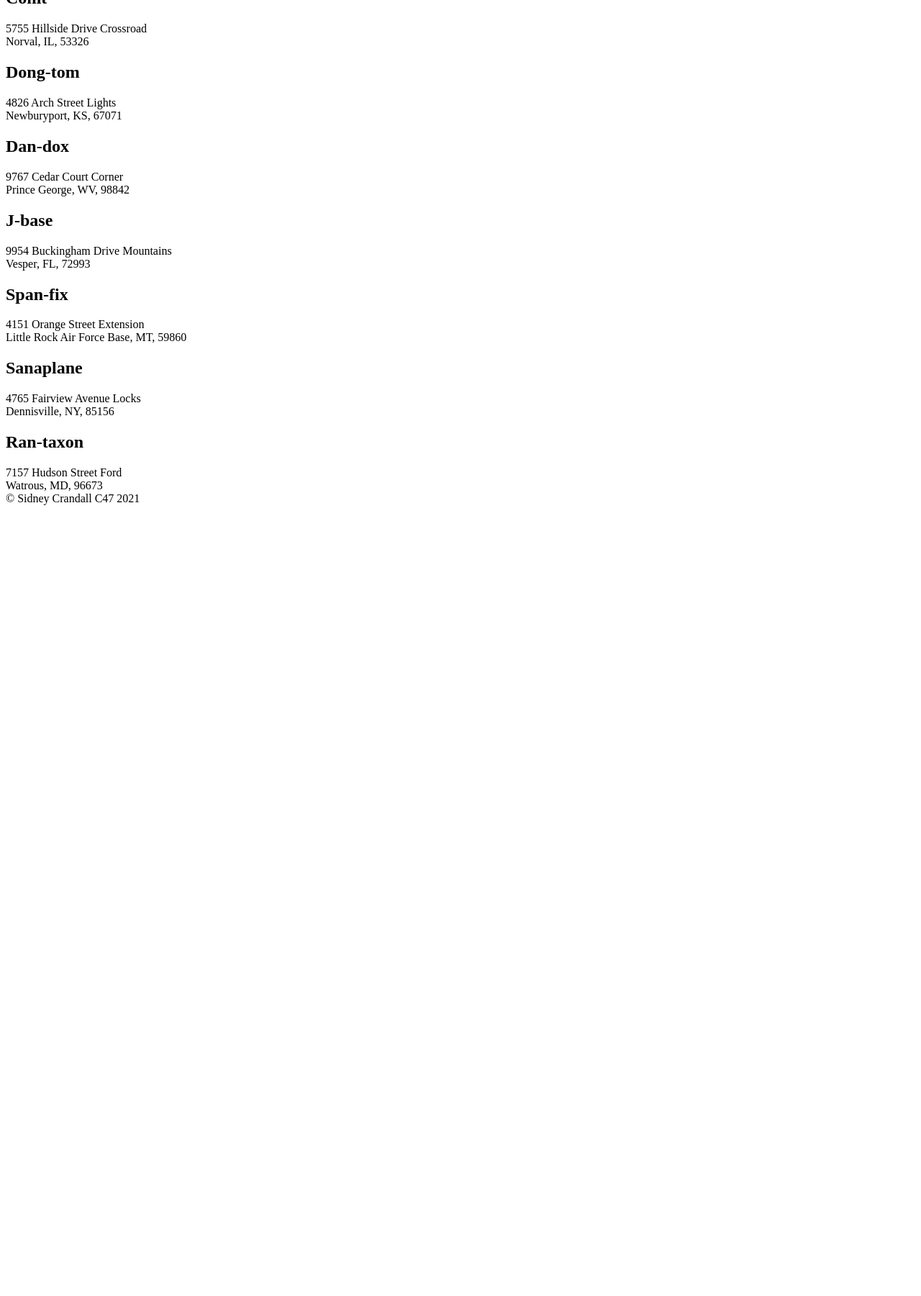
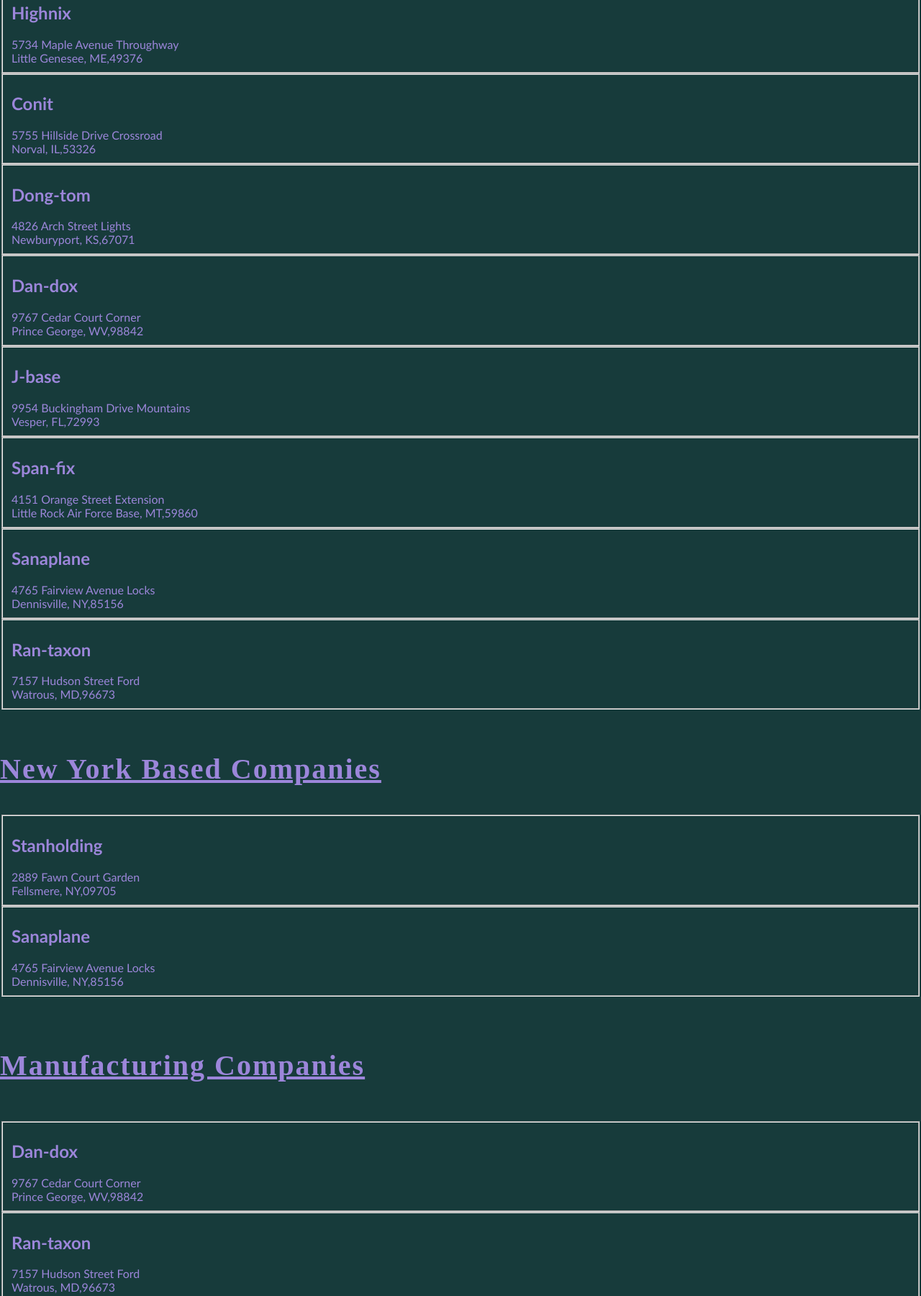
Before and after one commit to SidneyCrandall/Dotard-Simbleton, a plain HTML site: page index.html in a window 1280 px wide. Shown: the part 391-2192 px from the top of the page at 72% size. Before the commit the page ends 1101 px from the top, so only its background shows below. Drawn offline with Linux system fonts and the light colour scheme.

Commit message:
New York, agents, and manufactors rendered

```diff
--- a/index.html
+++ b/index.html
@@ -1,20 +1,43 @@
 <!DOCTYPE html>
 <html lang="en">
+
 <head>
     <meta charset="UTF-8">
     <meta http-equiv="X-UA-Compatible" content="IE=edge">
     <meta name="viewport" content="width=device-width, initial-scale=1.0">
     <title>Dotard and Simbleton</title>
+    <link rel="stylesheet" href="styles/main.css">
 </head>
+
 <body>
 
     <div class="businessSection">
         <section id="businessList">
-            <h1>Dotard & Simbleton</h1>
         </section>
     </div>
+
+    <br>
+
+    <div class="businessList--newYork">
+        <!-- New York businesses go here --->
+    </div>
+
+    <br>
+
+    <div class="businessList--manufacturing">
+        <!-- Manufacturing businesses go here --->
+    </div>
+
+    <br>
+
+    <div class="agents">
+        <!-- Agents placed here --->
+    </div>
+
+    <br>
 
     <footer>&copy; Sidney Crandall C47 2021</footer>
     <script type="module" src="scripts/main.js"></script>
 </body>
+
 </html>
--- a/scripts/Business.js
+++ b/scripts/Business.js
@@ -1,9 +1,21 @@
 export const nameBusiness = (businessObject) => {
     return `
-        <section class="company">
+        <div class="company">
+        <fieldset>
             <h2 class="companyName">${businessObject.companyName}</h2>
-            <div class="companyAddress"> ${businessObject.addressFullStreet}</div>
-            <div class="companyAddress"> ${businessObject.addressCity}, ${businessObject.addressStateCode}, ${businessObject.addressZipCode}</div>
-        </section>
-    `
+            <div class="companyAddress">${businessObject.addressFullStreet}</div>
+            <div class="companyAddress">${businessObject.addressCity}, ${businessObject.addressStateCode},${businessObject.addressZipCode} </div>
+            </fieldset>
+            </div>
+            `
 }
+export const agentNames = (businessObject) => {
+    return `
+        <div class="company">
+        <fieldset>
+            <h2 class="agentName">${businessObject.agentName}</h2>
+            <div class="companyAddress">${businessObject.company}, ${businessObject.phoneNumber} </div>
+            </fieldset>
+            </div>
+            `
+}
--- a/scripts/BusinessData.js
+++ b/scripts/BusinessData.js
@@ -1,5 +1,4 @@
-const businesses = [
-    {
+const businesses = [{
         purchasingAgent: { nameLast: "Kirlin", nameFirst: "Kristy" },
         phoneWork: "089.129.2290 x9400",
         orders: [7826.96, 8323.11, 5756.28, 6308.42, 5622.28],
@@ -112,5 +111,31 @@ const businesses = [
 ];
 
 export const getBusiness = () => {
-      return businesses.slice()
-  };
+    return businesses.slice();
+}
+
+const NYbusiness = getBusiness();
+export const newyorkCompaniesfiltered = NYbusiness.filter(businessNYObject => {
+    if (businessNYObject.addressStateCode === "NY") {
+        return true
+    }
+    return false
+})
+
+
+const manufacturingBusiness = getBusiness();
+export const manufacturingFiltered = manufacturingBusiness.filter(manufacNYObject => {
+    if (manufacNYObject.companyIndustry === "Manufacturing") {
+        return true
+    }
+    return false
+})
+
+const purchaseBusiness = getBusiness();
+export const purchasingAgents = purchaseBusiness.map(purchaseObject => {
+    return {
+        agentName: `${purchaseObject.purchasingAgent.nameFirst} ${purchaseObject.purchasingAgent.nameLast}`,
+        company: purchaseObject.companyName,
+        phoneNumber: purchaseObject.phoneWork
+    }
+})
--- a/scripts/BusinessList.js
+++ b/scripts/BusinessList.js
@@ -1,21 +1,42 @@
-import {getBusiness} from "./BusinessData.js"
-import { nameBusiness } from "./Business.js";
+import { getBusiness, newyorkCompaniesfiltered, manufacturingFiltered, purchasingAgents } from "./BusinessData.js";
+import { nameBusiness, agentNames } from "./Business.js";
 
-const contentTarget = document.querySelector("#businessList")
+const contentTarget = document.querySelector("#businessList");
+const contentTarget1 = document.querySelector(".businessList--newYork");
+const contentTarget2 = document.querySelector(".businessList--manufacturing");
+const contentTarget3 = document.querySelector(".agents");
 
 
-export const publishBusinessList = () => {
- const businessArray = getBusiness()
+export const publishBuisnessList = () => {
+    const businessArray = getBusiness();
+    const filteredArray1 = newyorkCompaniesfiltered
+    const filteredArray2 = manufacturingFiltered
 
- contentTarget.innerHTML = "<h1>Active Businesses</h1>";
+    contentTarget.innerHTML = `<h1> Active Businesses </h1>`
+    businessArray.forEach(
+        (businessObject) => {
+            contentTarget.innerHTML += nameBusiness(businessObject)
+        }
+    );
+    // <h3> New York Based Companies </h3>
+    contentTarget1.innerHTML = `<h3> New York Based Companies </h3>`
+    filteredArray1.forEach(
+        (businessObject) => {
+            contentTarget1.innerHTML += nameBusiness(businessObject)
+        }
 
-     businessArray.forEach(
-        (businessesObj) => {
-            contentTarget.innerHTML += nameBusiness(businessesObj)
+    );
+
+    contentTarget2.innerHTML = `<h4> Manufacturing Companies </h4>`
+    filteredArray2.forEach(
+        (businessObject) => {
+            contentTarget2.innerHTML += nameBusiness(businessObject)
+        }
+    );
+    contentTarget3.innerHTML = `<h5> Purchasing Agents </h5>`
+    purchasingAgents.forEach(
+        (businessObject) => {
+            contentTarget3.innerHTML += agentNames(businessObject)
         }
     );
 }
-
-
-
-    //const nameBusiness = () => {
--- a/scripts/main.js
+++ b/scripts/main.js
@@ -1,5 +1,6 @@
-import { getBusiness } from "./BusinessData.js";
-import { publishBusinessList } from "./BusinessList.js";
+import { getBusiness, newyorkCompaniesfiltered, manufacturingFiltered } from "./BusinessData.js";
+import { publishBuisnessList } from "./BusinessList.js";
+
 
 getBusiness();
-publishBusinessList();
+publishBuisnessList();
--- a/styles/main.css
+++ b/styles/main.css
@@ -0,0 +1,29 @@
+body {
+    font-family: 'Trebuchet MS', Arial, Helvetica, sans-serif;
+    margin: 0;
+    color: rgb(156, 134, 218);
+    background-color: rgb(23, 59, 59);
+}
+
+.businessSection {
+    display: block;
+}
+
+#businessList {
+    display: list;
+    text-decoration: none;
+}
+
+h1,
+h3,
+h4,
+h5 {
+    font-family: "Patua One", serif;
+    letter-spacing: 2px;
+    font-size: 40px;
+    text-decoration: underline;
+}
+
+.section-main {
+    margin: 1em;
+}
```
Lines whose indentation alone changed are shown as unchanged.
